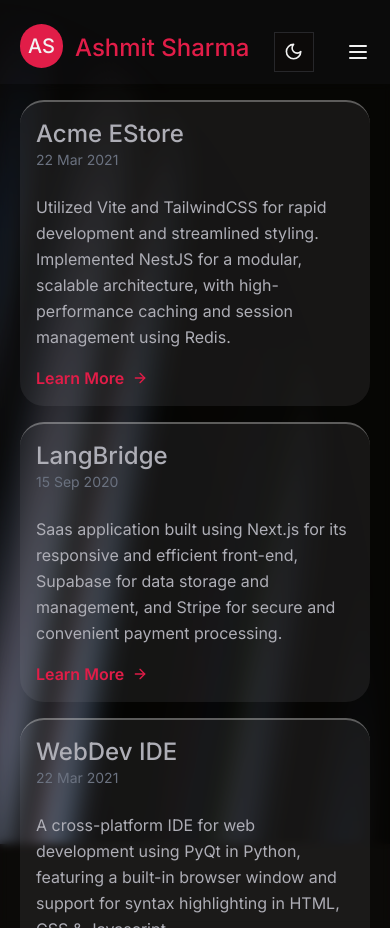
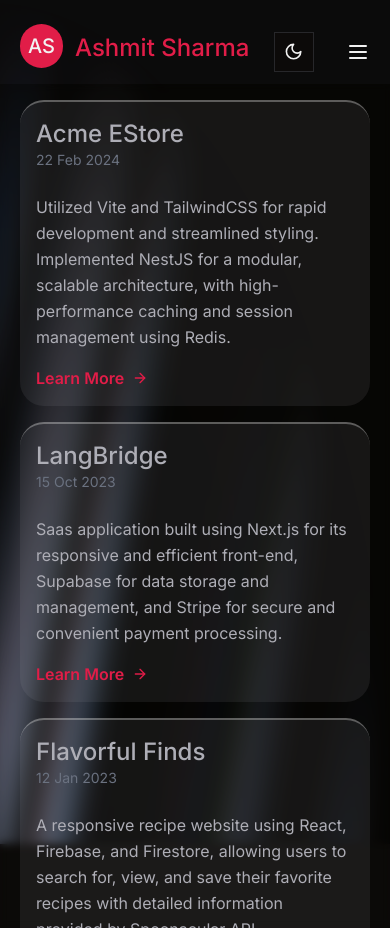
Before and after one commit to Ashmit-cpp/Portfolio, a Next.js app: page /projects in a window 390 px wide. Built offline with nearby package versions, Linux system fonts and the light colour scheme.

Commit message:
WIP: left adding content

```diff
--- a/src/components/project-detail.tsx
+++ b/src/components/project-detail.tsx
@@ -2,9 +2,75 @@ import React from "react";
 import { ScrollArea } from "./ui/scroll-area";
 import { useParams } from "next/navigation";
 
+interface Author {
+  name: string;
+  role: string;
+  image: string;
+}
+
+interface Project {
+  title: string;
+  body: string;
+  image: string;
+  author: Author;
+}
+
+interface ProjectDetailsMap {
+  [key: string]: Project;
+}
+
+const projectDetails: ProjectDetailsMap = {
+  "WebDev-IDE": {
+    title: "WebDev IDE",
+    body: `A cross-platform IDE for web development using PyQt in Python, featuring a built-in browser window and support for syntax highlighting in HTML, CSS & Javascript.`,
+    image:
+      "https://flowbite.s3.amazonaws.com/typography-plugin/typography-image-1.png",
+    author: {
+      name: "Jese Leos",
+      role: "Graphic Designer, educator & CEO Flowbite",
+      image: "https://flowbite.com/docs/images/people/profile-picture-2.jpg",
+    },
+  },
+  LangBridge: {
+    title: "LangBridge",
+    body: `Saas application built using Next.js for its responsive and efficient front-end, Supabase for data storage and management, and Stripe for secure and convenient payment processing.`,
+    image: "https://example.com/langbridge-image.png",
+    author: {
+      name: "Alex Smith",
+      role: "Lead Developer, LangBridge",
+      image: "https://example.com/profile-alex-smith.jpg",
+    },
+  },
+  "Acme-EStore": {
+    title: "Acme EStore",
+    body: `Utilized Vite and TailwindCSS for rapid development and streamlined styling. Implemented NestJS for a modular, scalable architecture, with high-performance caching and session management using Redis.`,
+    image: "https://example.com/acme-estore-image.png",
+    author: {
+      name: "Jane Doe",
+      role: "Product Manager, Acme E-Store",
+      image: "https://example.com/profile-jane-doe.jpg",
+    },
+  },
+  "Flavorful-Finds": {
+    title: "Flavorful Finds",
+    body: `A responsive recipe website using React, Firebase, and Firestore, allowing users to search for, view, and save their favorite recipes with detailed information provided by Spoonacular API.`,
+    image: "https://example.com/flavorful-finds-image.png",
+    author: {
+      name: "John Doe",
+      role: "Culinary Expert",
+      image: "https://example.com/profile-john-doe.jpg",
+    },
+  },
+};
+
 function ProjectDetails() {
-  const params = useParams();
-  console.log(params.myprojects);
+  const params = useParams<{ myprojects: string }>();
+
+  const project = projectDetails[params.myprojects];
+
+  if (!project) {
+    return <div>Project not found</div>;
+  }
 
   return (
     <div className="">
@@ -13,56 +79,34 @@ function ProjectDetails() {
           <div className="flex justify-between px-4 mx-auto max-w-screen-xl">
             <article className="mx-auto w-full max-w-2xl format format-sm sm:format-base lg:format-lg format-blue dark:format-invert">
               <header className="mb-4 lg:mb-6 not-format">
-                <h1 className="mb-4 text-3xl font-extrabold leading-tight lg:mb-6 lg:text-4xl ">
-                  Best practices for successful prototypes
+                <h1 className="mb-4 text-3xl font-extrabold leading-tight lg:mb-6 lg:text-4xl">
+                  {project.title}
                 </h1>
                 <address className="flex items-center mb-6 not-italic">
                   <div className="inline-flex items-center mr-3 text-sm">
                     <img
                       className="mr-4 w-16 h-16 rounded-full"
-                      src="https://flowbite.com/docs/images/people/profile-picture-2.jpg"
-                      alt="Jese Leos"
-                    ></img>
+                      src={project.author.image}
+                      alt={project.author.name}
+                    />
                     <div>
                       <a href="#" rel="author" className="text-xl font-bold">
-                        Jese Leos
+                        {project.author.name}
                       </a>
-                      <p className="text-base">
-                        Graphic Designer, educator & CEO Flowbite
-                      </p>
+                      <p className="text-base">{project.author.role}</p>
                     </div>
                   </div>
                 </address>
               </header>
               <p className="lead">
-                Flowbite is an open-source library of UI components built with
-                the utility-first classes from Tailwind CSS. It also includes
-                interactive elements such as dropdowns, modals, datepickers.
-              </p>
-              <p>
-                Before going digital, you might benefit from scribbling down
-                some ideas in a sketchbook. This way, you can think things
-                through before committing to an actual design project.
-              </p>
-              <p>
-                But then I found a{" "}
-                <a href="https://flowbite.com">
-                  component library based on Tailwind CSS called Flowbite
-                </a>
-                . It comes with the most commonly used UI components, such as
-                buttons, navigation bars, cards, form elements, and more which
-                are conveniently built with the utility classes from Tailwind
-                CSS.
+                {project.body.split("\n\n").map((paragraph, index) => (
+                  <p key={index}>{paragraph}</p>
+                ))}
               </p>
               <figure>
-                <img
-                  src="https://flowbite.s3.amazonaws.com/typography-plugin/typography-image-1.png"
-                  alt=""
-                />
+                <img src={project.image} alt="" />
                 <figcaption>Digital art by Anonymous</figcaption>
               </figure>
-
-              <h4>Old-Style serifs</h4>
             </article>
           </div>
         </main>
--- a/src/components/project-list.tsx
+++ b/src/components/project-list.tsx
@@ -23,33 +23,33 @@ function ProjectList() {
 
 const projects = [
   {
-    date: "22 Mar 2021",
+    date: "22 Feb 2024",
     link: "Acme-EStore",
     title: "Acme EStore",
     description:
       "Utilized Vite and TailwindCSS for rapid development and streamlined styling. Implemented NestJS for a modular, scalable architecture, with high-performance caching and session management using Redis.",
   },
   {
-    date: "15 Sep 2020",
+    date: "15 Oct 2023",
     link: "LangBridge",
     title: "LangBridge",
     description:
       "Saas application built using Next.js for its responsive and efficient front-end, Supabase for data storage and management, and Stripe for secure and convenient payment processing.",
   },
   {
-    date: "22 Mar 2021",
+    date: "12 Jan 2023",
+    link: "Flavorful-Finds",
+    title: "Flavorful Finds",
+    description:
+      "A responsive recipe website using React, Firebase, and Firestore, allowing users to search for, view, and save their favorite recipes with detailed information provided by Spoonacular API",
+  },
+  {
+    date: "22 Aug 2022",
     link: "WebDev-IDE",
     title: "WebDev IDE",
     description:
       "A cross-platform IDE for web development using PyQt in Python, featuring a built-in browser window and support for syntax highlighting in HTML, CSS & Javascript.",
   },
-  {
-    date: "12 Jun 2019",
-    link: "Flavorful-Finds",
-    title: "Flavorful Finds",
-    description:
-      "A responsive recipe website using React, Firebase, and Firestore, allowing users to search for, view, and save their favorite recipes with detailed information provided by Spoonacular API",
-  },
 ];
 
 export default ProjectList;
```
